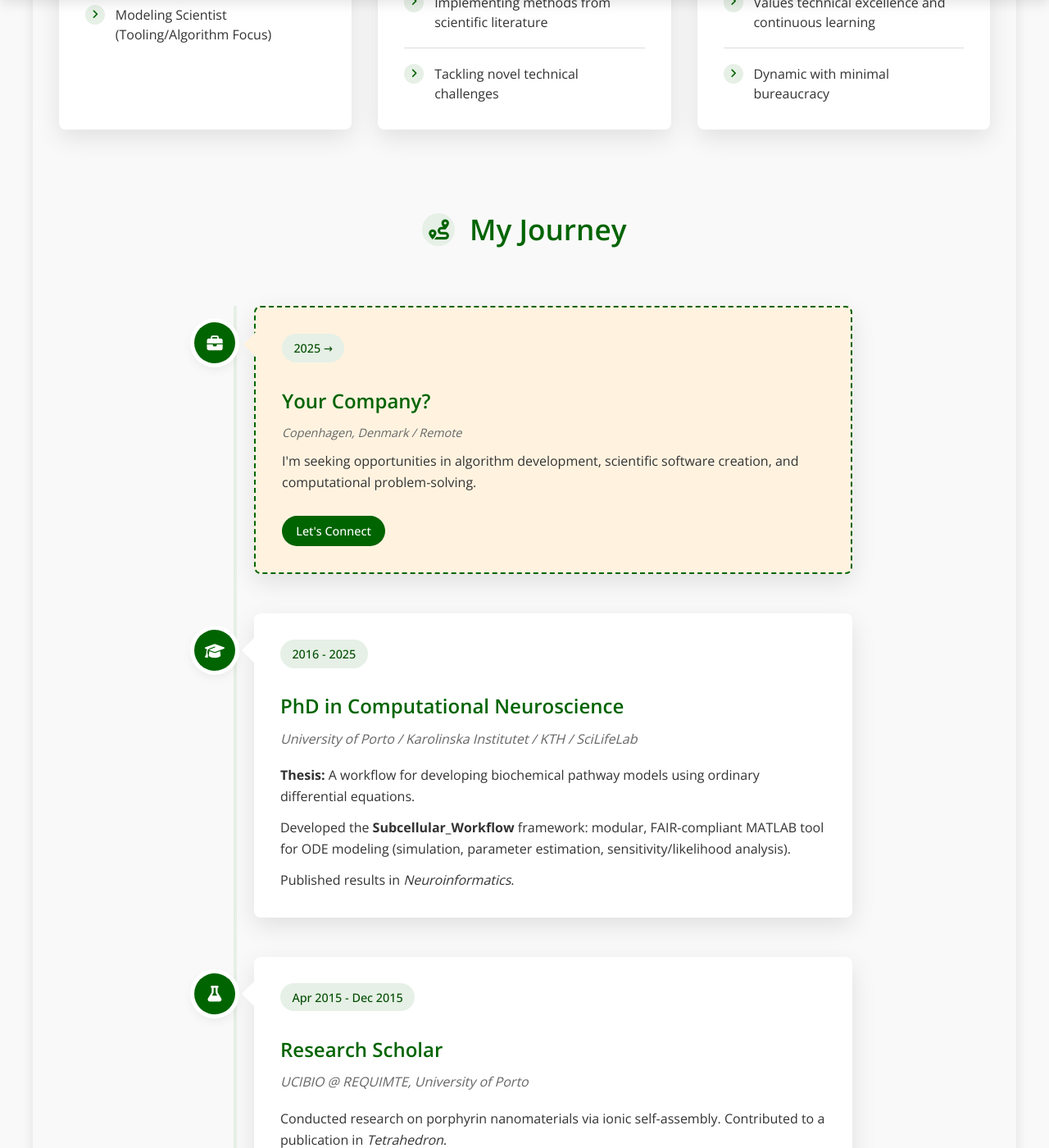
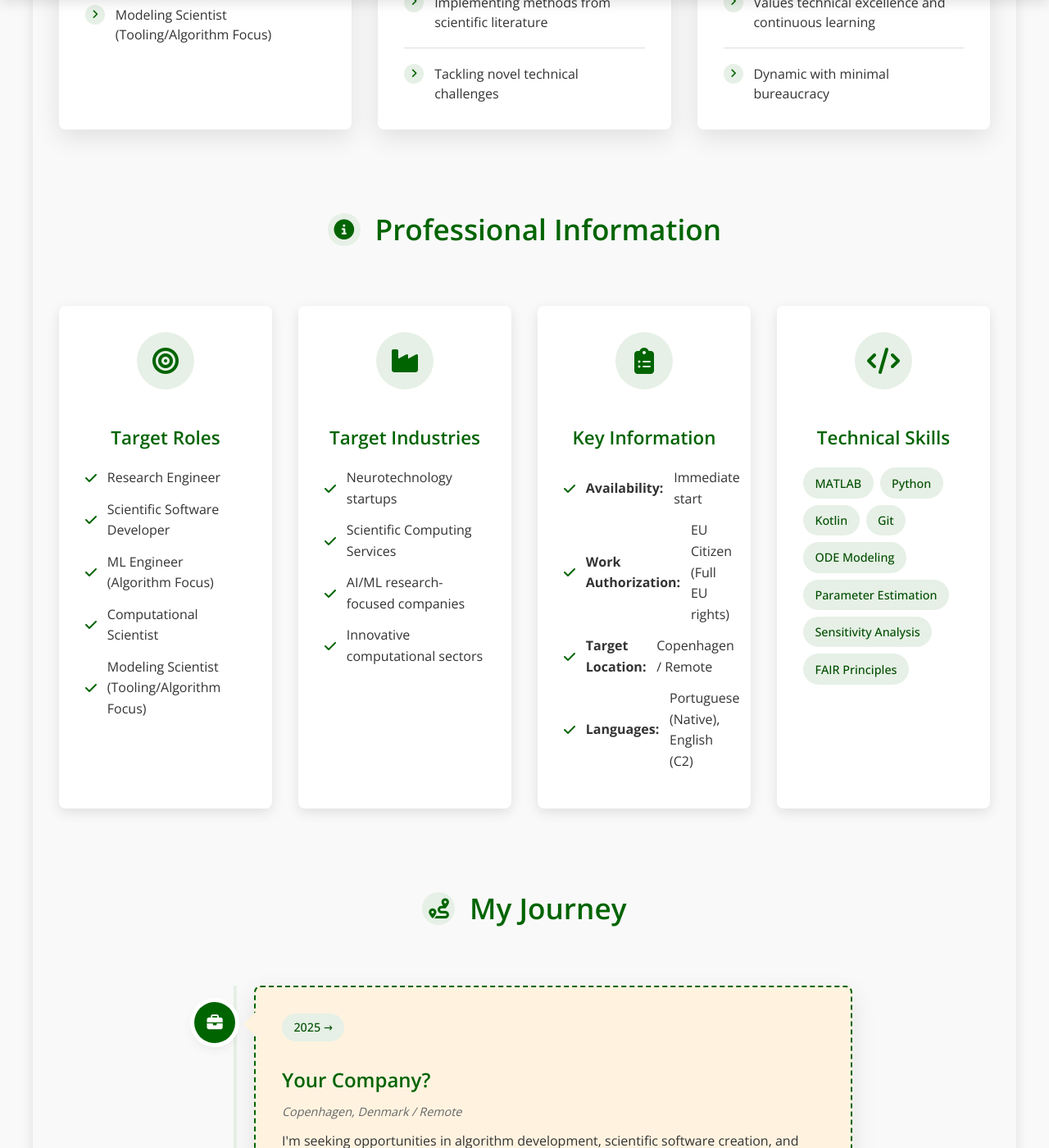
Before and after one commit to jpgsantos/jpgsantos.github.io, a Jekyll site: the page built from about.md, in a window 1280 px wide and 1400 px high, scrolled down 2415 px. Shown: the whole window at 82% size. Built offline with Jekyll 4.4.1, drawn with Linux system fonts in a browser that asks for light colours.

Commit message:
transferred a section from contact to about

```diff
--- a/about.md
+++ b/about.md
@@ -211,6 +211,69 @@ title: About
           <div class="goal-text">Dynamic with minimal bureaucracy</div>
         </li>
       </ul>
+    </div>
+  </div>
+</section>
+
+<section class="professional-info-section">
+  <h2 class="section-heading"><span class="heading-icon"><i class="fas fa-info-circle"></i></span> Professional Information</h2>
+
+  <div class="info-grid">
+    <div class="info-card">
+      <div class="info-icon">
+        <i class="fas fa-bullseye"></i>
+      </div>
+      <h3>Target Roles</h3>
+      <ul class="info-list">
+        <li><i class="fas fa-check"></i> Research Engineer</li>
+        <li><i class="fas fa-check"></i> Scientific Software Developer</li>
+        <li><i class="fas fa-check"></i> ML Engineer (Algorithm Focus)</li>
+        <li><i class="fas fa-check"></i> Computational Scientist</li>
+        <li><i class="fas fa-check"></i> Modeling Scientist (Tooling/Algorithm Focus)</li>
+      </ul>
+    </div>
+
+    <div class="info-card">
+      <div class="info-icon">
+        <i class="fas fa-industry"></i>
+      </div>
+      <h3>Target Industries</h3>
+      <ul class="info-list">
+        <li><i class="fas fa-check"></i> Neurotechnology startups</li>
+        <li><i class="fas fa-check"></i> Scientific Computing Services</li>
+        <li><i class="fas fa-check"></i> AI/ML research-focused companies</li>
+        <li><i class="fas fa-check"></i> Innovative computational sectors</li>
+      </ul>
+    </div>
+
+    <div class="info-card">
+      <div class="info-icon">
+        <i class="fas fa-clipboard-list"></i>
+      </div>
+      <h3>Key Information</h3>
+      <ul class="info-list">
+        <li><i class="fas fa-check"></i> <strong>Availability:</strong> Immediate start</li>
+        <li><i class="fas fa-check"></i> <strong>Work Authorization:</strong> EU Citizen (Full EU rights)</li>
+        <li><i class="fas fa-check"></i> <strong>Target Location:</strong> Copenhagen / Remote</li>
+        <li><i class="fas fa-check"></i> <strong>Languages:</strong> Portuguese (Native), English (C2)</li>
+      </ul>
+    </div>
+
+    <div class="info-card">
+      <div class="info-icon">
+        <i class="fas fa-code"></i>
+      </div>
+      <h3>Technical Skills</h3>
+      <div class="skill-tags">
+        <span class="skill-tag">MATLAB</span>
+        <span class="skill-tag">Python</span>
+        <span class="skill-tag">Kotlin</span>
+        <span class="skill-tag">Git</span>
+        <span class="skill-tag">ODE Modeling</span>
+        <span class="skill-tag">Parameter Estimation</span>
+        <span class="skill-tag">Sensitivity Analysis</span>
+        <span class="skill-tag">FAIR Principles</span>
+      </div>
     </div>
   </div>
 </section>
@@ -731,4 +794,70 @@ title: About
     padding: 1.5em;
   }
 }
+
+.info-grid {
+  display: grid;
+  grid-template-columns: repeat(auto-fit, minmax(250px, 1fr));
+  gap: 2em;
+}
+
+.info-card {
+  background-color: var(--white);
+  border-radius: var(--border-radius);
+  padding: 2em;
+  box-shadow: 0 5px 15px var(--shadow);
+  height: 100%;
+  display: flex;
+  flex-direction: column;
+}
+
+.info-icon {
+  font-size: 2em;
+  color: var(--primary-color);
+  margin-bottom: 0.8em;
+  display: flex;
+  align-items: center;
+  justify-content: center;
+  width: 70px;
+  height: 70px;
+  background-color: var(--primary-light);
+  border-radius: 50%;
+  margin-left: auto;
+  margin-right: auto;
+}
+
+.info-card h3 {
+  margin-bottom: 1em;
+  color: var(--primary-color);
+  text-align: center;
+}
+
+.info-list {
+  list-style: none;
+  padding: 0;
+  margin: 0;
+}
+
+.info-list li {
+  margin-bottom: 0.8em;
+  display: flex;
+  align-items: center;
+  gap: 0.8em;
+}
+
+.info-list li i {
+  color: var(--primary-color);
+}
+
+.skill-tags {
+  display: flex;
+  flex-wrap: wrap;
+  gap: 0.5em;
+}
+
+@media (max-width: 768px) {
+  .info-grid{
+    grid-template-columns: 1fr;
+  }
+}
 </style>
```
Also changed, not shown: contact.md (+1 -86 lines).
